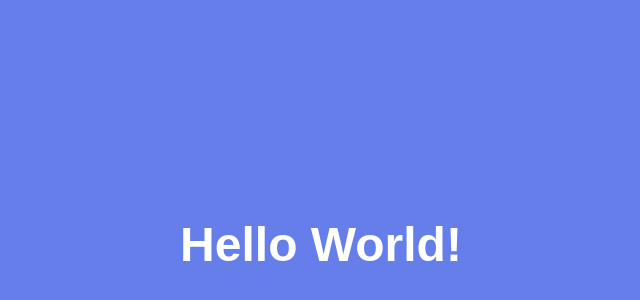
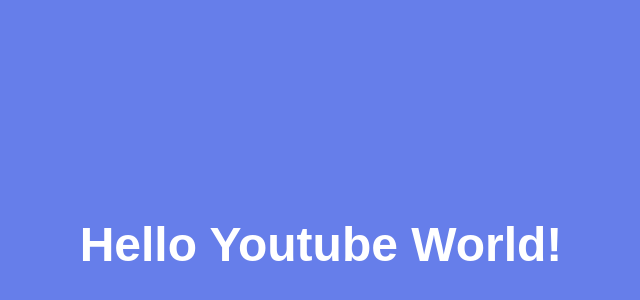
Before and after one commit to al-code-git/my-profile, a website: page app/src/index.html in a window 1280 px wide. Shown: the part 156-456 px from the top of the page, without its empty margins (319-959 px from the left). Drawn offline with Linux system fonts and the light colour scheme.

Commit message:
youtube tutorial

```diff
--- a/app/src/index.html
+++ b/app/src/index.html
@@ -3,7 +3,7 @@
 <head>
     <meta charset="UTF-8">
     <meta name="viewport" content="width=device-width, initial-scale=1.0">
-    <title>Hello World!</title>
+    <title>Hello Youtube World!</title>
     <style>
         body {
             margin: 0;
@@ -22,6 +22,6 @@
     </style>
 </head>
 <body>
-    <h1>Hello World!</h1>
+    <h1>Hello Youtube World!</h1>
 </body>
 </html>
```
